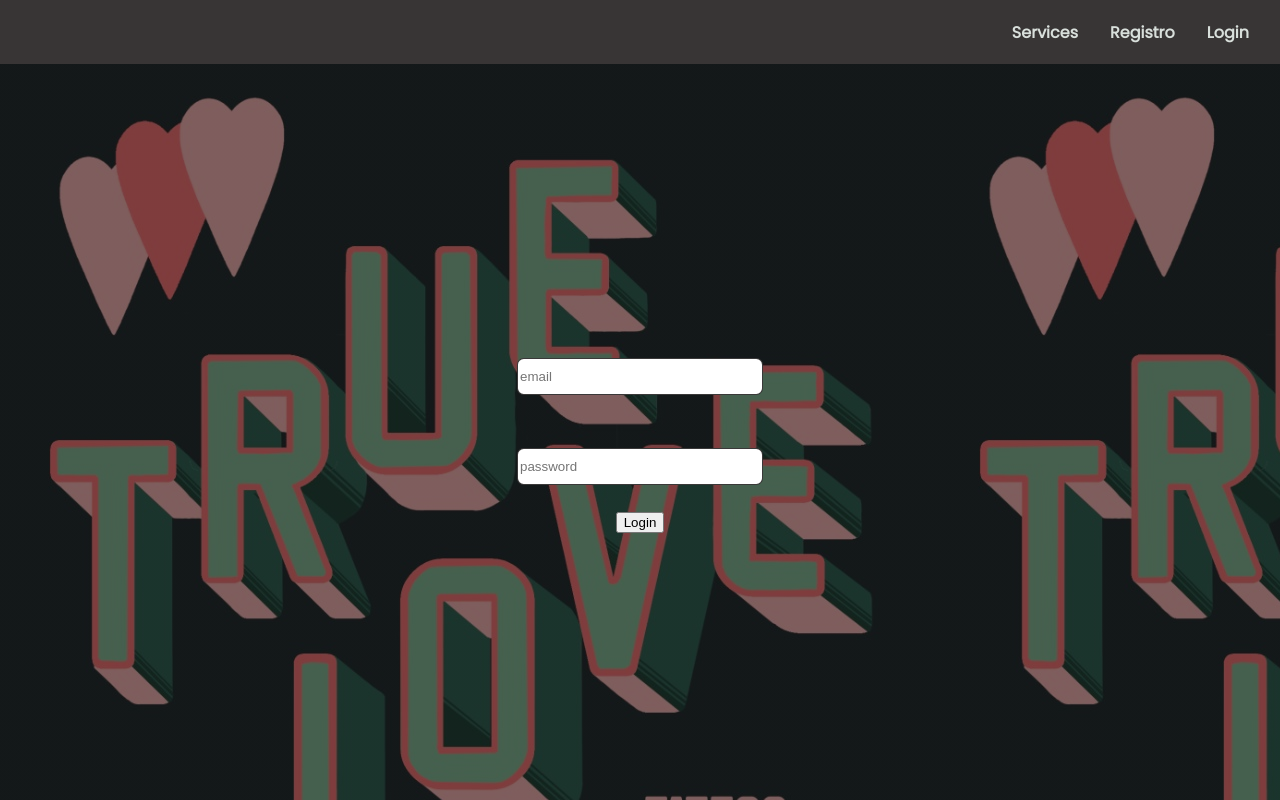
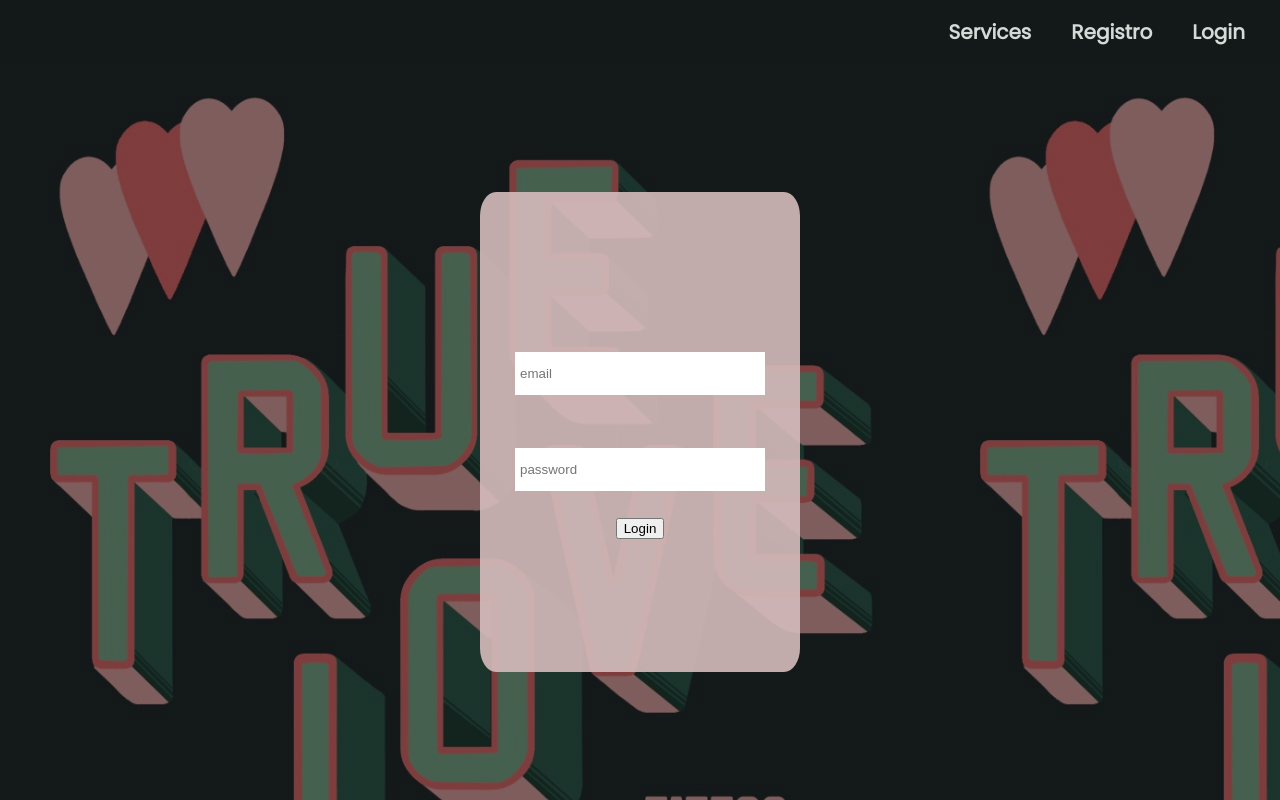
Before and after one commit to klauha/Tattoo-Studio-React, a React (Vite) app: page /login in a window 1280 px wide. Built offline with nearby package versions, Linux system fonts and the light colour scheme.

Commit message:
feat: add style to login and register

```diff
--- a/src/common/CustomLink/CustomLink.css
+++ b/src/common/CustomLink/CustomLink.css
@@ -1,5 +1,6 @@
 .linkDesign {
     font-weight: bold;
+    font-size: 20px;
     color: rgba(237, 245, 240, 0.887);
     margin: 1em;
     transition: 0,5s;
--- a/src/common/Header/Header.css
+++ b/src/common/Header/Header.css
@@ -4,7 +4,7 @@
 
     padding: 15px;
 
-    background-color: #080707cb;
+    background-color: rgb(19, 24, 25);
 
     display: flex;
     justify-content: flex-end;
--- a/src/common/Input/Input.css
+++ b/src/common/Input/Input.css
@@ -1,9 +1,12 @@
 .inputDesign {
     height: 2.5em;
     width: 18em;
+    padding: 5px;
 
-    border: 0.1em solid #080707cb;
-    border-radius: 0.5em;
+
+    border: none;
+    outline: none;
+
     margin: 2em
 }
 
@@ -25,3 +28,7 @@
 
 
 }
+
+.inputDesign:focus {
+    border-bottom: 1px solid #000; /* Cambia #000 al color que desees */
+}
--- a/src/pages/Login/Login.css
+++ b/src/pages/Login/Login.css
@@ -9,3 +9,13 @@
     justify-content: center;
     align-items: center;
 }
+.formLogin{
+    width: 20em;
+    height: 30em;
+    border-radius: 5%;
+    display: flex;
+    flex-direction: column;
+    justify-content: center;
+    align-items: center;
+    background-color: rgba(213, 188, 188, 0.9);
+}
--- a/src/pages/Login/Login.jsx
+++ b/src/pages/Login/Login.jsx
@@ -54,6 +54,7 @@ export const Login = () => {
       <Header />
 
       <div className='loginDesign'>
+        <div className="formLogin">
         <Input
           className="inputDesign"
           type="email"
@@ -70,7 +71,7 @@ export const Login = () => {
         />
 
         <button onClick={LogMe}>Login</button>
-
+        </div>
       </div>
     </>
 
--- a/src/pages/Profile/Profile.css
+++ b/src/pages/Profile/Profile.css
@@ -16,8 +16,10 @@
     justify-content: center;
     align-items: center;
     margin-top: 20px;
+    background-color: rgba(244, 236, 236, 0.887);
   }
 .profileImg {
+  margin-top: 10px;
     width: 200px;
     height: 200px;
     border-radius: 50%;
--- a/src/pages/Register/Register.css
+++ b/src/pages/Register/Register.css
@@ -1,11 +1,7 @@
 .registerDesign {
     min-height: 92vh;
     width: 100vw;
-
     background-image: linear-gradient(rgba(0, 0, 0, 0.5), rgba(0, 0, 0, 0.5)), url("../../../img/logo-2018.jpg");
-    ;
-
-
     display: flex;
     flex-direction: column;
     justify-content: center;
@@ -13,3 +9,13 @@
 
 
 }
+.formRegister{
+    width: 20em;
+    height: 30em;
+    border-radius: 5%;
+    display: flex;
+    flex-direction: column;
+    justify-content: center;
+    align-items: center;
+    background-color: rgba(213, 188, 188, 0.9);
+}
--- a/src/pages/Register/Register.jsx
+++ b/src/pages/Register/Register.jsx
@@ -46,6 +46,7 @@ export const Register = () => {
         <>
         <Header />
         <div className='registerDesign'>
+            <div className="formRegister">
             <Input
                 className= "inputDesign"
                 type="email"
@@ -63,6 +64,7 @@ export const Register = () => {
 
 
             <button onClick={registerMe}>Registrar</button>
+            </div>
         </div>
         </>
     )
```
